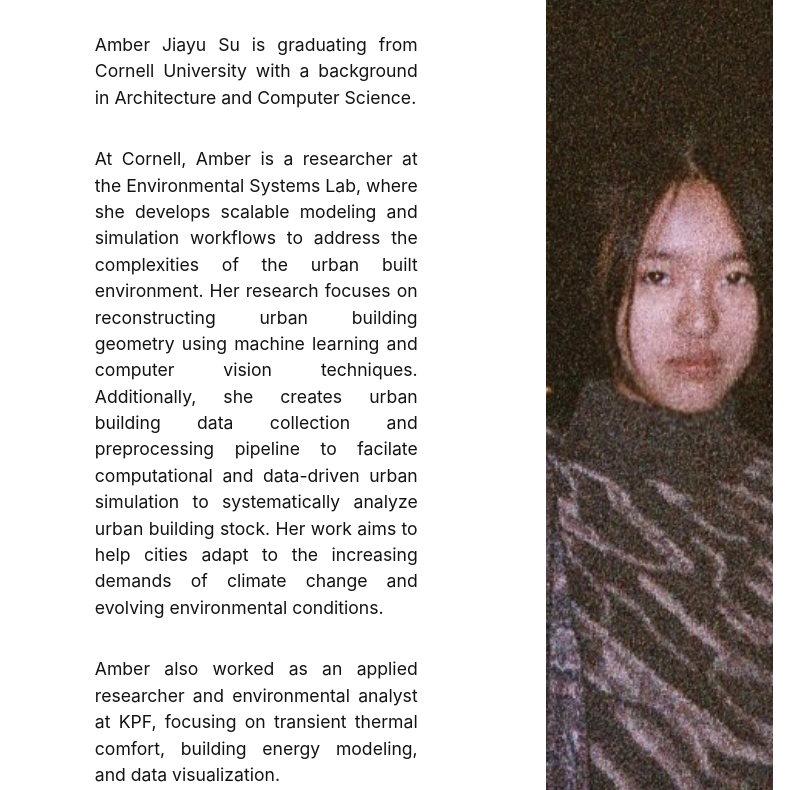
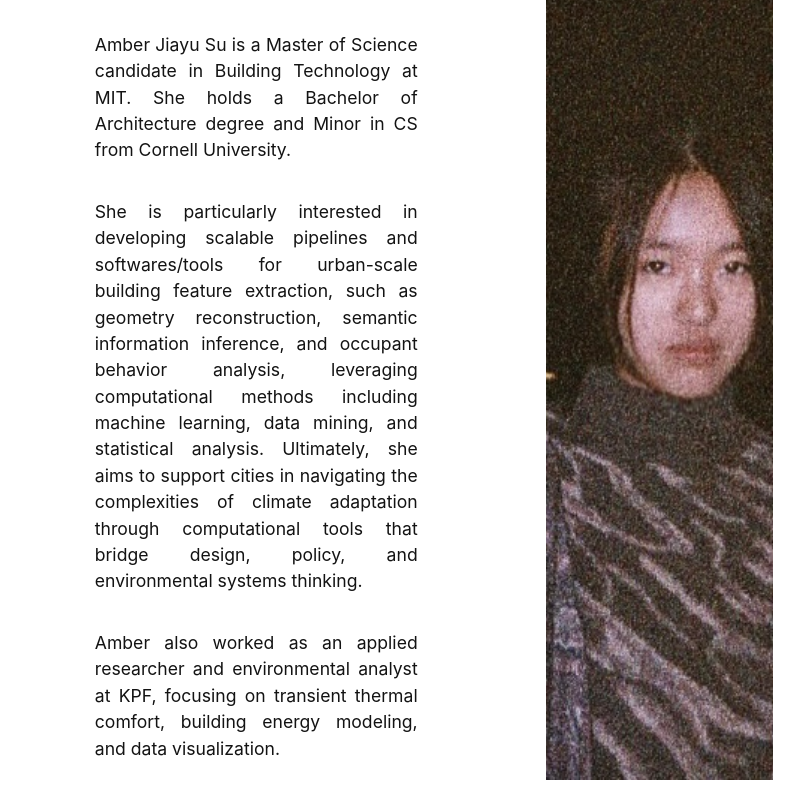
Before and after one commit to AmberJiayuSu/amberjiayusu.github.io, a plain HTML site: page index.html in a window 1280 px wide. Shown: the part 238-1028 px from the top of the page, without its empty margins (166-970 px from the left). Drawn offline with Linux system fonts and the light colour scheme.

Commit message:
Update About and CV

```diff
--- a/index.html
+++ b/index.html
@@ -54,7 +54,7 @@
             <li class="masthead_menu-item"><a href="../misc/misc.html">Misc</a></li>
 
 
-            <li class="masthead_menu-item"><a href="./cv/AmberSu_CV.pdf">CV</a></li>
+            <li class="masthead_menu-item"><a href="./cv/resume.pdf">Resume</a></li>
 
 
 
@@ -84,14 +84,15 @@
         <div class="page_content">
           <p>
 
-          Amber Jiayu Su is graduating from Cornell University with a background in Architecture and Computer Science.
+          Amber Jiayu Su is a Master of Science candidate in Building Technology at MIT.
+          She holds a Bachelor of Architecture degree and Minor in CS from Cornell University.
           </p>
           <p>
-            At Cornell, Amber is a researcher at the Environmental Systems Lab, where she develops scalable modeling and simulation workflows to address the complexities of the urban built environment.
-            Her research focuses on reconstructing urban building geometry using machine learning and computer vision techniques.
-            Additionally, she creates urban building data collection and preprocessing pipeline to facilate
-            computational and data-driven urban simulation to systematically analyze urban building stock.
-            Her work aims to help cities adapt to the increasing demands of climate change and evolving environmental conditions.
+           She is particularly interested in developing scalable pipelines and softwares/tools for urban-scale building feature extraction,
+           such as geometry reconstruction, semantic information inference, and occupant behavior analysis,
+           leveraging computational methods including machine learning, data mining, and statistical analysis.
+           Ultimately, she aims to support cities in navigating the complexities of climate adaptation through
+           computational tools that bridge design, policy, and environmental systems thinking.
           </p>
           <p>
             Amber also worked as an applied researcher and environmental analyst at KPF, focusing on transient thermal comfort, building energy modeling, and data visualization.
@@ -121,7 +122,7 @@
     </div>
     <div class="page_footer-copyright">
       &copy; 2025 Amber Su<br />
-      Site last updated 2025-05-14
+      Site last updated 2025-09-23
     </div>
   </footer>
 </div>
```
Also changed, not shown: design/design.html (+1 -1 lines), misc/misc.html (+1 -1 lines), project/project.html (+1 -1 lines), research/research.html (+1 -1 lines), 2 other files.
